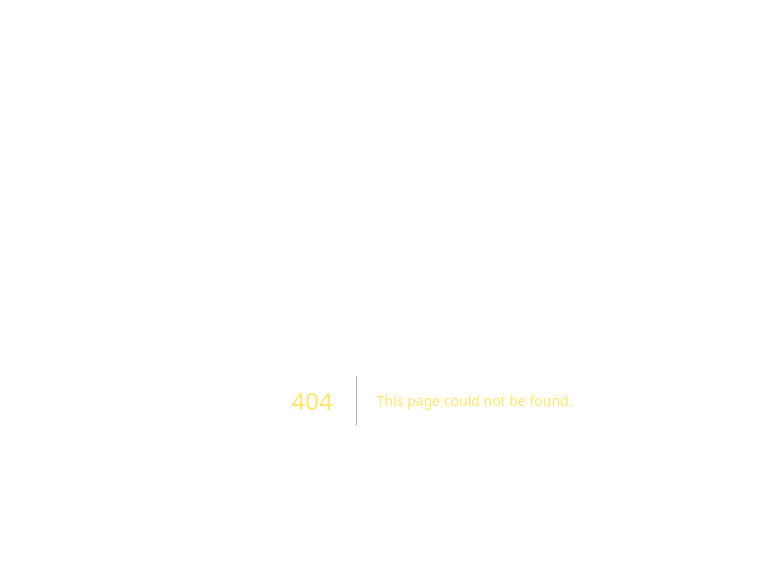
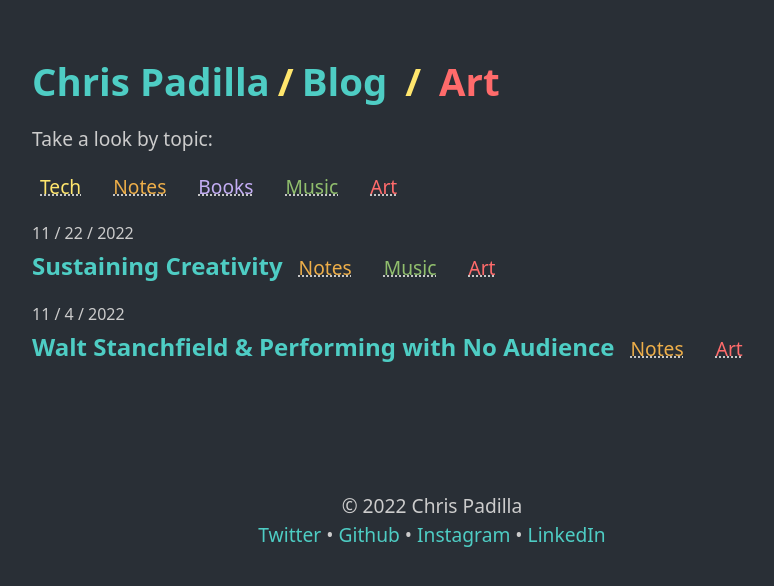
Before and after one commit to cdpadilla42/chrisdpadilla.com, a Next.js app: page /blog/Art in a window 1280 px wide. Before the commit this address had no page. Shown: the top 586 px of the page, without its empty margins (208-982 px from the left). Built offline with nearby package versions, Linux system fonts and the light colour scheme.

Commit message:
Style Tags. Add Tag Pages.

```diff
--- a/components/header.js
+++ b/components/header.js
@@ -1,12 +1,20 @@
 import Link from 'next/link';
 import RssSvg from './rssSvg';
 
-export default function Header({ section }) {
+export default function Header({ section, tag }) {
   const blogHeader = () => (
     <>
       <Link href="/blog">
         <a>Blog</a>
       </Link>{' '}
+      {tag && (
+        <>
+          <span className="header_divider">/</span>{' '}
+          <span className="header_tag" data-tag={tag}>
+            {tag}
+          </span>
+        </>
+      )}
     </>
   );
 
--- a/components/post-preview.js
+++ b/components/post-preview.js
@@ -13,7 +13,6 @@ export default function PostPreview({
   slug,
   tags,
 }) {
-  console.log(tags);
   return (
     <>
       {/* <div className="article_preview__image_container">
@@ -35,7 +34,11 @@ export default function PostPreview({
         </Link>
         <ul className="bloglist_article_tags">
           {tags.map((tag) => (
-            <li className="bloglist_article_tag">{tag}</li>
+            <li className="bloglist_article_tag" data-tag={tag}>
+              <Link href="/">
+                <a>{tag}</a>
+              </Link>
+            </li>
           ))}
         </ul>
       </li>
--- a/lib/minorBlogTags.js
+++ b/lib/minorBlogTags.js
@@ -18,4 +18,5 @@ export const techTags = [
   'Linux',
   'Express',
   'GraphQL',
+  'old gold',
 ];
--- /dev/null
+++ b/pages/blog/[tag].js
@@ -0,0 +1,93 @@
+import React from 'react';
+import Container from '../../components/container';
+import Layout from '../../components/layout';
+import { getAllPosts } from '../../lib/api';
+import Head from 'next/head';
+import PostPreview from '../../components/post-preview';
+import { filterBlogPosts } from '../../lib/util';
+import Link from 'next/link';
+import Header from '../../components/header';
+import { techTags } from '../../lib/minorBlogTags';
+import { useRouter } from 'next/router';
+
+export default function Blog({ allPosts, tags }) {
+  const primaryTags = tags.filter((tag) => !techTags.includes(tag));
+  const router = useRouter();
+  const { tag } = router.query;
+  let renderedPosts = allPosts;
+  if (tag) {
+    renderedPosts = renderedPosts.filter((post) => post.tags.includes(tag));
+  }
+
+  return (
+    <Layout>
+      <Head>
+        <title>Chris Padilla — Developer & Musician</title>
+        <meta
+          property="og:title"
+          content="Chris Padilla — Developer & Musician"
+        />
+      </Head>
+      <Container>
+        <Header section="blog" tag={tag} />
+        <p>Take a look by topic:</p>
+        <ul className="tagslist">
+          {primaryTags.map((tag) => (
+            <li className="tagslist_tag" data-tag={tag}>
+              <Link href={`/blog?tag=${tag}`}>
+                <a>{tag}</a>
+              </Link>
+            </li>
+          ))}
+        </ul>
+        <ul className="bloglist">
+          {renderedPosts.length > 0 &&
+            renderedPosts.map((post) => (
+              <PostPreview
+                key={post.slug}
+                title={post.title}
+                coverImage={post.coverImage}
+                date={post.date}
+                author={post.author}
+                slug={post.slug}
+                excerpt={post.excerpt}
+                tags={post.tags.filter((tag) => primaryTags.includes(tag))}
+              />
+            ))}
+        </ul>
+      </Container>
+    </Layout>
+  );
+}
+
+export async function getServerSideProps() {
+  const allPosts = getAllPosts([
+    'title',
+    'date',
+    'slug',
+    'author',
+    'coverImage',
+    'excerpt',
+    'hidden',
+    'tags',
+  ]);
+
+  const publishedPosts = allPosts.filter(filterBlogPosts);
+
+  const tagsObj = publishedPosts.reduce((res, currentPost) => {
+    const currentTags = currentPost.tags;
+    currentTags.forEach((tag) => {
+      if (!res[tag]) {
+        res[tag] = true;
+      }
+    });
+    return res;
+  }, {});
+
+  const tagsList = Object.keys(tagsObj);
+
+  return {
+    props: { allPosts: publishedPosts, tags: tagsList },
+    // revalidate: 14400,
+  };
+}
--- a/pages/blog.js
+++ b/pages/blog/index.js
@@ -1,17 +1,26 @@
 import React from 'react';
-import Container from '../components/container';
-import Layout from '../components/layout';
-import { getAllPosts } from '../lib/api';
+import Container from '../../components/container';
+import Layout from '../../components/layout';
+import { getAllPosts } from '../../lib/api';
 import Head from 'next/head';
-import PostPreview from '../components/post-preview';
-import { filterBlogPosts } from '../lib/util';
+import PostPreview from '../../components/post-preview';
+import { filterBlogPosts } from '../../lib/util';
 import Link from 'next/link';
-import Header from '../components/header';
-import { techTags } from '../lib/minorBlogTags';
+import Header from '../../components/header';
+import { techTags } from '../../lib/minorBlogTags';
+import { useRouter } from 'next/router';
 
 export default function Blog({ allPosts, tags }) {
   console.log(tags);
   const primaryTags = tags.filter((tag) => !techTags.includes(tag));
+  const router = useRouter();
+  const query = router.query;
+  let renderedPosts = allPosts;
+  if (query.tag) {
+    renderedPosts = renderedPosts.filter((post) =>
+      post.tags.includes(query.tag)
+    );
+  }
 
   return (
     <Layout>
@@ -35,12 +44,16 @@ export default function Blog({ allPosts, tags }) {
         <p>Take a look by topic:</p>
         <ul className="tagslist">
           {primaryTags.map((tag) => (
-            <li className="tagslist_tag">{tag}</li>
+            <li className="tagslist_tag" data-tag={tag}>
+              <Link href={`/blog?tag=${tag}`}>
+                <a>{tag}</a>
+              </Link>
+            </li>
           ))}
         </ul>
         <ul className="bloglist">
-          {allPosts.length > 0 &&
-            allPosts.map((post) => (
+          {renderedPosts.length > 0 &&
+            renderedPosts.map((post) => (
               <PostPreview
                 key={post.slug}
                 title={post.title}
--- a/styles/index.css
+++ b/styles/index.css
@@ -5,11 +5,17 @@
 
 :root {
   --black: #292f36;
+  --light-blue: #009ffd;
   --blue: #4ecdc4;
+  --dark-blue: #30638e;
   /* --white: #f7fff7; */
   --white: #ccc;
   --red: #ff6b6b;
+  --orange: #edae49;
   --yellow: #ffe66d;
+  --purple: #c3adf4;
+  --cream: #f1dac4;
+  --green: #90be6d;
   --code-black: #373c47;
   --code-font-color: #b3b9c5;
   --font-family: system-ui;
@@ -314,8 +320,44 @@ article h1 {
   display: inline;
   margin: 0 1rem 0 0;
   padding: 0.25rem 0.5rem;
+  text-decoration: underline;
+  text-decoration-style: dotted;
+}
+
+.bloglist_article_tag:hover,
+.tagslist_tag:hover {
+  background-color: rgba(0, 0, 0, 0.5);
+  border-radius: 5px;
+}
+
+.bloglist_article_tag[data-tag='Tech'] a,
+.tagslist_tag[data-tag='Tech'] a,
+.header_tag[data-tag='Tech'] {
   color: var(--yellow);
-  border: 2px dotted var(--yellow);
+}
+
+.bloglist_article_tag[data-tag='Notes'] a,
+.tagslist_tag[data-tag='Notes'] a,
+.header_tag[data-tag='Notes'] {
+  color: var(--orange);
+}
+
+.bloglist_article_tag[data-tag='Music'] a,
+.tagslist_tag[data-tag='Music'] a,
+.header_tag[data-tag='Music'] {
+  color: var(--green);
+}
+
+.bloglist_article_tag[data-tag='Art'] a,
+.tagslist_tag[data-tag='Art'] a,
+.header_tag[data-tag='Art'] {
+  color: var(--red);
+}
+
+.bloglist_article_tag[data-tag='Books'] a,
+.tagslist_tag[data-tag='Books'] a,
+.header_tag[data-tag='Books'] {
+  color: var(--purple);
 }
 
 .article_end {
```
